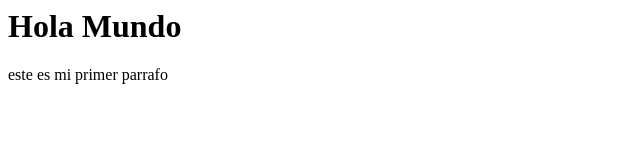
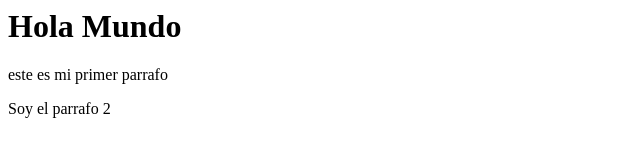
Before and after one commit to arielkike/ejemplogit, a plain HTML site: page index.html in a window 1280 px wide. Shown: the whole page, without its empty margins (0-640 px from the left). Drawn offline with Linux system fonts and the light colour scheme.

Commit message:
Update index.html

```diff
--- a/index.html
+++ b/index.html
@@ -8,5 +8,6 @@
 <body>
     <h1>Hola Mundo</h1>
     <p>este es mi primer parrafo</p>
+    <p>Soy el parrafo 2 </p>
 </body>
 </html>
```
